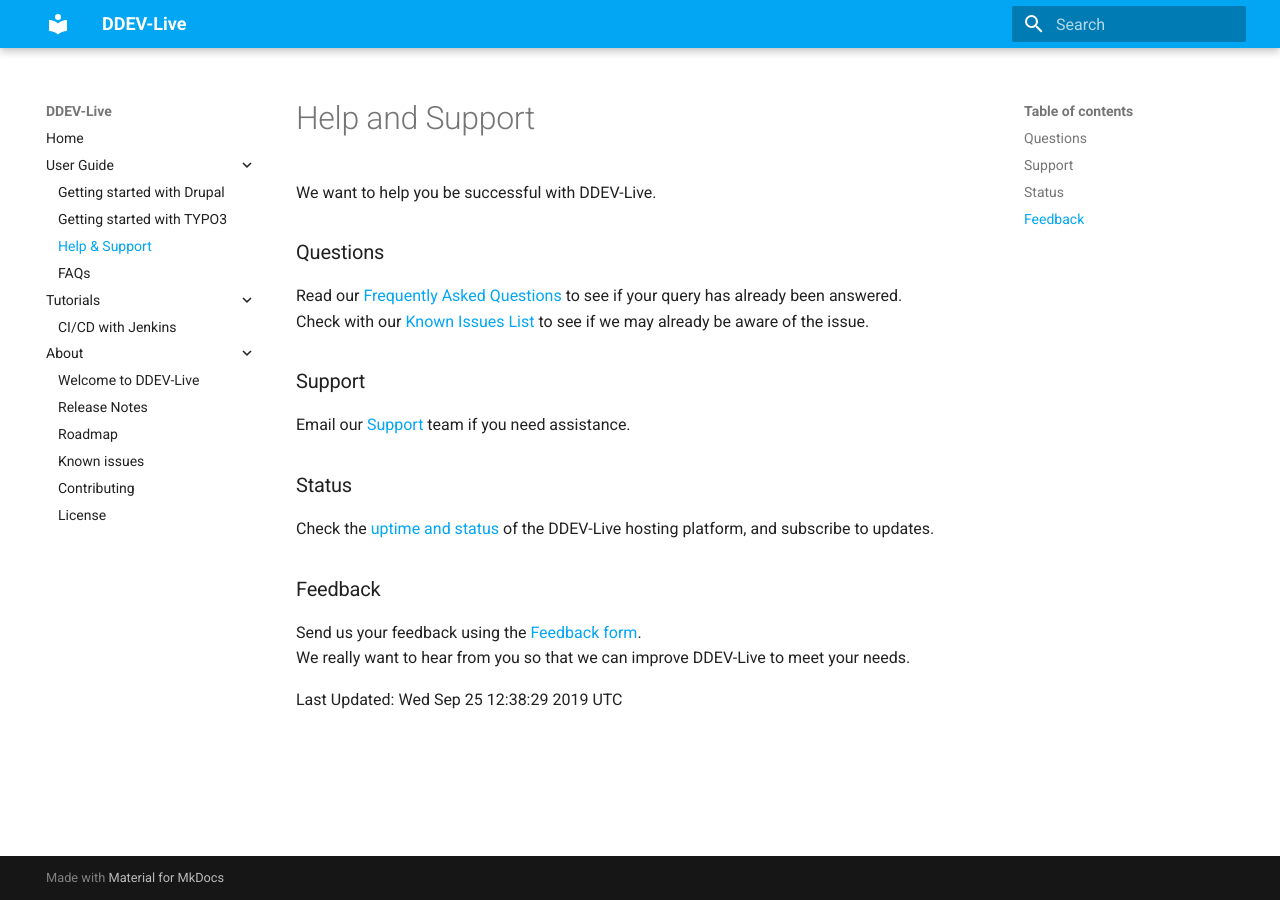
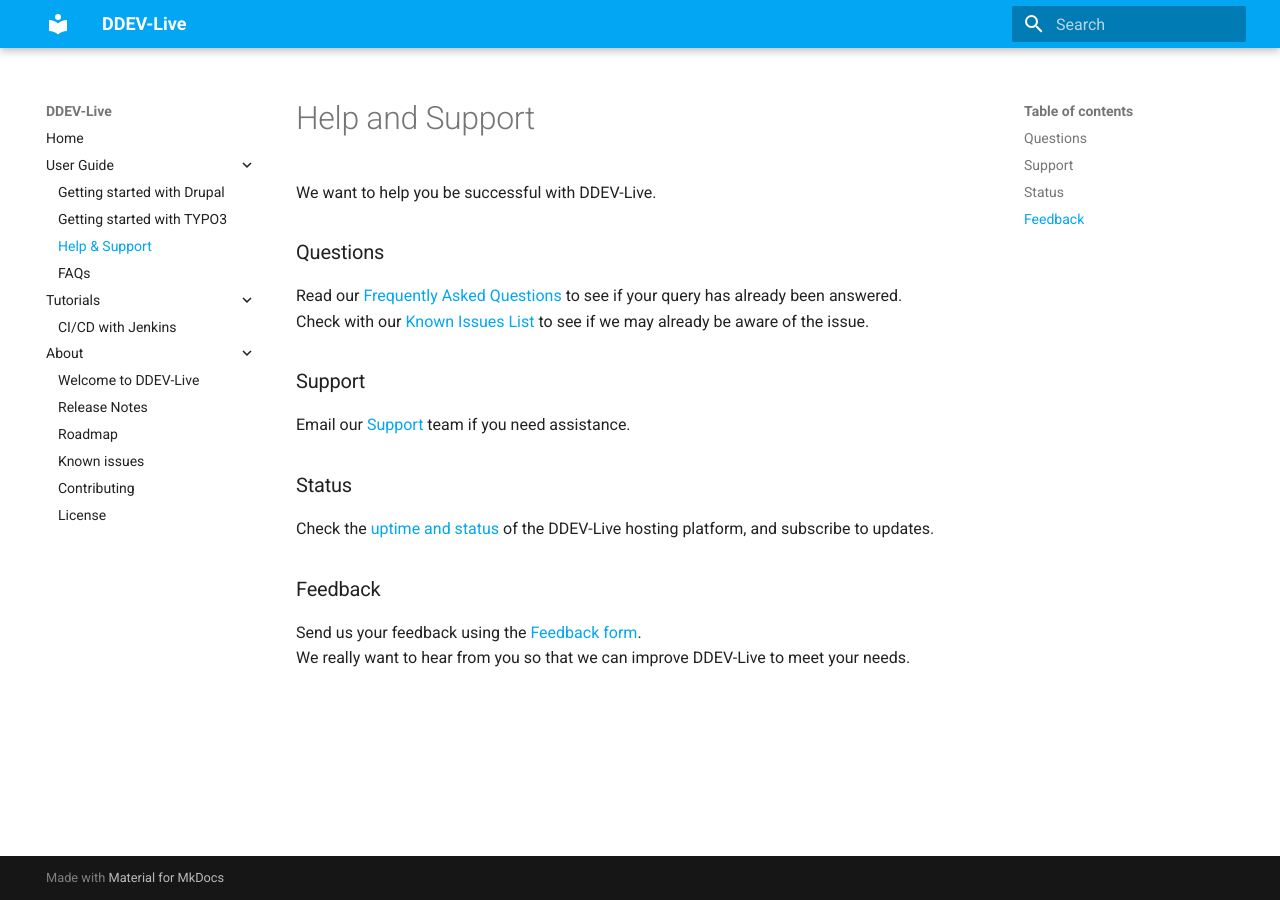
Before and after one commit to fru-io/docs-live, an MkDocs documentation site: the page built from docs/support.md, in a window 1280 px wide. Built offline with MkDocs 1.6.1 and Material for MkDocs 9.7.7, drawn with Linux system fonts in a browser that asks for light colours; part of the change alters nothing that is shown.

Commit message:
Update support.md

```diff
--- a/docs/support.md
+++ b/docs/support.md
@@ -1,7 +1,7 @@
 # Help and Support
 We want to help you be successful with DDEV-Live.
 ### Questions
-Read our [Frequently Asked Questions](https://dash.ddev.com/faq/) to see if your query has already been answered.
+Read our [Frequently Asked Questions](https://dash.ddev.com/docs/faq/) to see if your query has already been answered.
 Check with our [Known Issues List](https://dash.ddev.com/docs/known-issues/) to see if we may already be aware of the issue.
 ### Support
 Email our [Support](mailto:support@ddev.com) team if you need assistance.
@@ -10,5 +10,3 @@ Check the [uptime and status](https://status.ddev.com/) of the DDEV-Live hosting
 ### Feedback
 Send us your feedback using the [Feedback form](https://dash.ddev.com/feedback/).
 We really want to hear from you so that we can improve DDEV-Live to meet your needs.
-
-Last Updated: Wed Sep 25 12:38:29 2019 UTC
```
